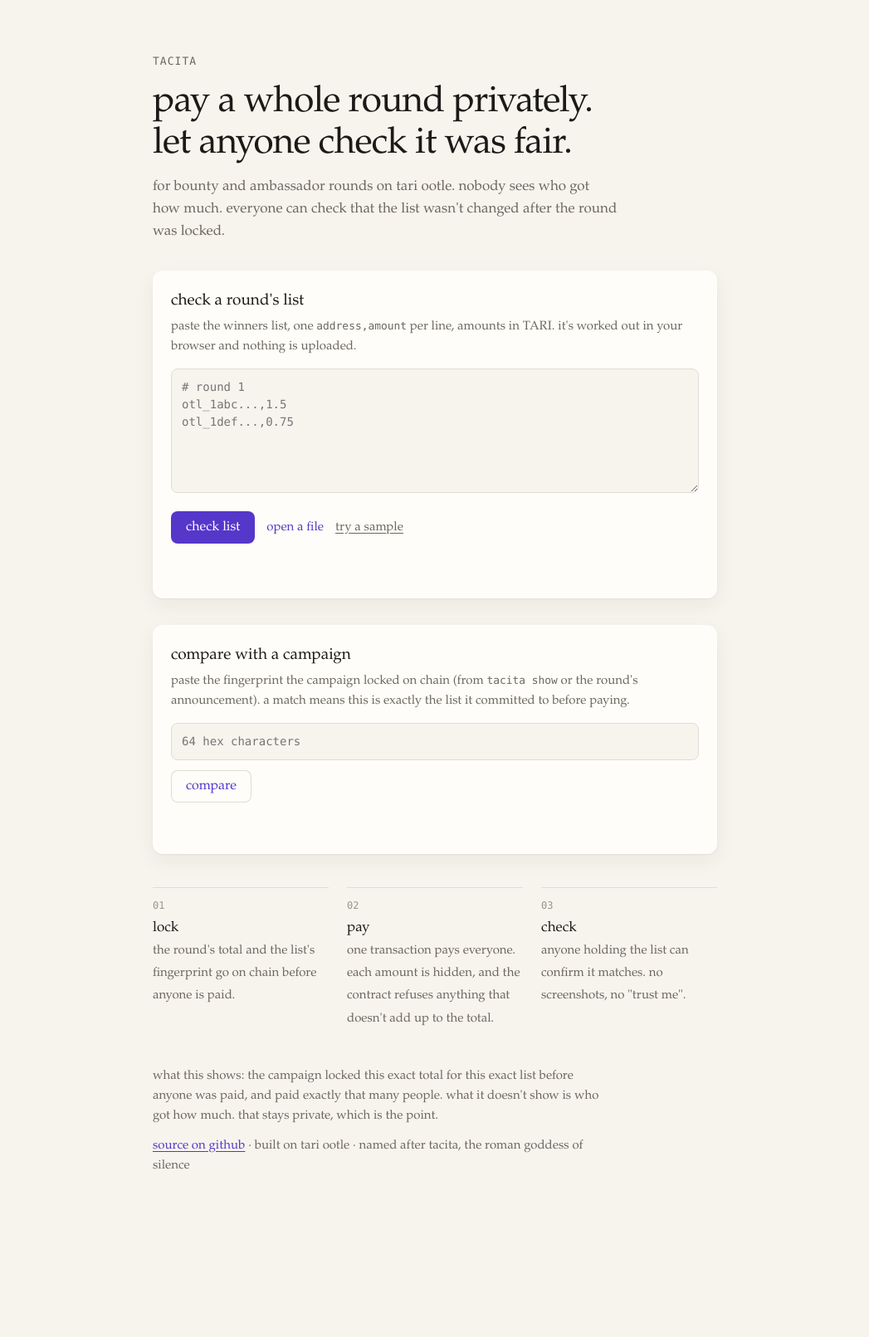
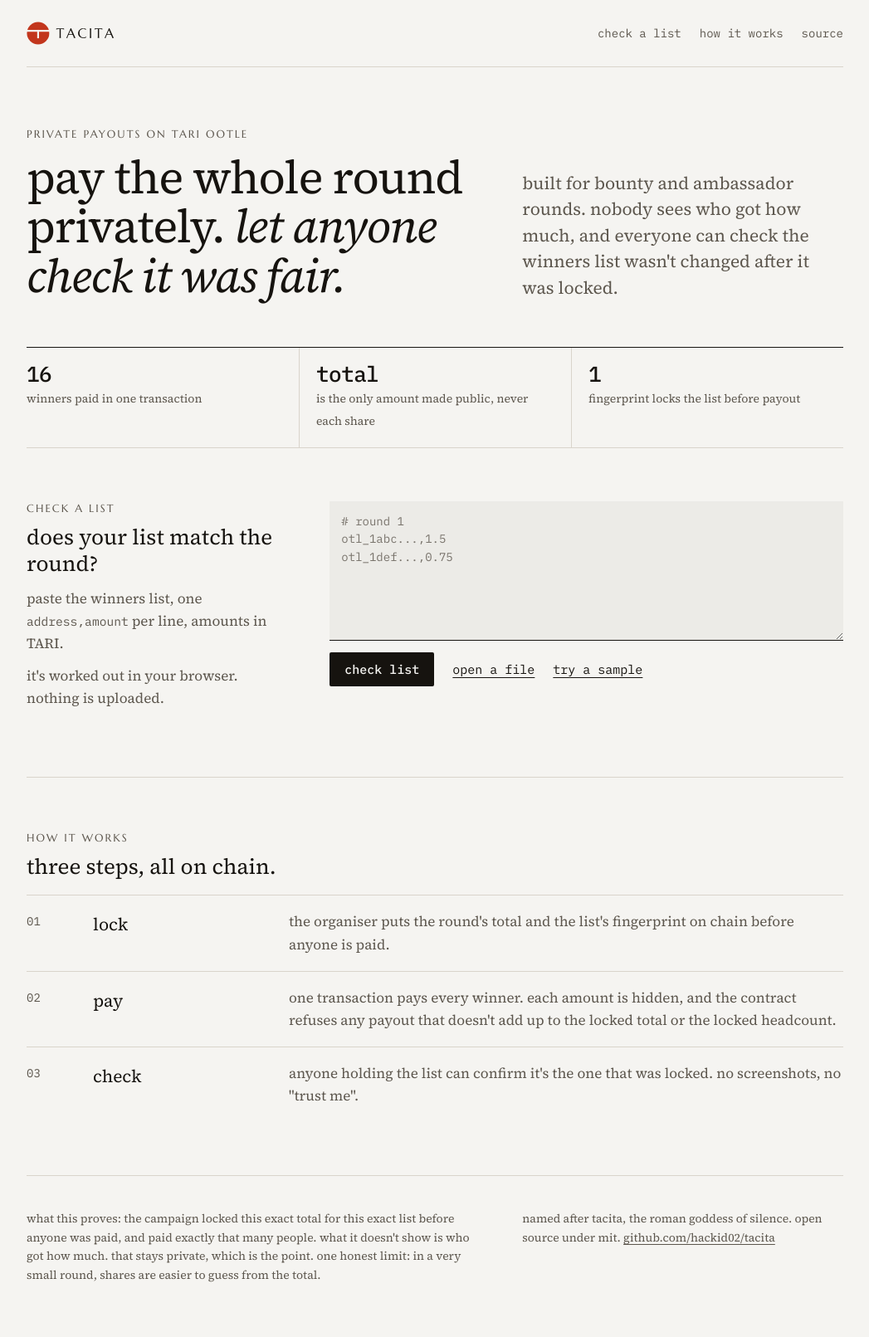
Before and after one commit to hackid02/tacita, a plain HTML site: page docs/index.html in a window 1280 px wide. Shown: the whole page at 83% size, without its empty margins (116-1163 px from the left). Before the commit the page ends 1501 px from the top, so only its background shows below. Drawn offline with Linux system fonts and the light colour scheme.

Commit message:
brand and page redesign: seal mark, inscriptional wordmark, editorial layout
drops the violet accent and card layout, self-hosts source serif 4, ibm plex mono and
marcellus (sil ofl), and records the rules in DESIGN.md.

Co-Authored-By: Claude Opus 5.5 <noreply@anthropic.com>
Claude-Session: https://claude.ai/code/session_0139vCPaa9h1P3y2SWkmfb4X

```diff
--- a/docs/index.html
+++ b/docs/index.html
@@ -3,146 +3,211 @@
 <head>
 <meta charset="utf-8">
 <meta name="viewport" content="width=device-width, initial-scale=1">
-<title>tacita · private payouts you can check</title>
-<meta name="description" content="pay a whole bounty or ambassador round privately on tari ootle, and let anyone check it was fair.">
+<title>tacita · private payouts anyone can check</title>
+<meta name="description" content="pay a whole bounty or ambassador round privately on tari ootle, and let anyone check the list wasn't changed.">
+<link rel="icon" href="brand/favicon.svg" type="image/svg+xml">
+<link rel="preload" href="fonts/source-serif-4-latin-400-normal.woff2" as="font" type="font/woff2" crossorigin>
 <style>
+  /* type: source serif 4 for reading, ibm plex mono for anything you might copy or compare,
+     marcellus (an inscriptional roman) only for small capital labels. scale ratio 1.25. */
+  @font-face { font-family: "Source Serif 4"; src: url(fonts/source-serif-4-latin-400-normal.woff2) format("woff2"); font-weight: 400; font-display: swap; }
+  @font-face { font-family: "Source Serif 4"; src: url(fonts/source-serif-4-latin-400-italic.woff2) format("woff2"); font-weight: 400; font-style: italic; font-display: swap; }
+  @font-face { font-family: "Source Serif 4"; src: url(fonts/source-serif-4-latin-600-normal.woff2) format("woff2"); font-weight: 600; font-display: swap; }
+  @font-face { font-family: "Plex Mono"; src: url(fonts/ibm-plex-mono-latin-400-normal.woff2) format("woff2"); font-weight: 400; font-display: swap; }
+  @font-face { font-family: "Plex Mono"; src: url(fonts/ibm-plex-mono-latin-500-normal.woff2) format("woff2"); font-weight: 500; font-display: swap; }
+  @font-face { font-family: "Marcellus"; src: url(fonts/marcellus-latin-400-normal.woff2) format("woff2"); font-display: swap; }
+
   :root {
-    --ink: #1c1a17;
-    --muted: #6d675e;
-    --faint: #9a948a;
-    --line: #e2dcd1;
-    --paper: #f7f4ee;
-    --card: #fffdf9;
-    --accent: #5537c9;
-    --accent-ink: #ffffff;
-    --ok: #1d7448;
-    --bad: #b3261e;
-    --shadow: 0 1px 2px rgba(28, 26, 23, 0.05), 0 8px 24px rgba(28, 26, 23, 0.06);
-    --serif: "Iowan Old Style", "Palatino Linotype", Palatino, Georgia, serif;
-    --mono: ui-monospace, "SFMono-Regular", "Cascadia Mono", Menlo, Consolas, monospace;
+    /* five colours with jobs. vermilion is roman rubrication ink: it marks the seal and the
+       fingerprint and nothing else. */
+    --ink: #16130f;
+    --soft: #5c564d;
+    --rule: #d9d4cb;
+    --paper: #f5f4f1;
+    --well: #ecebe7;
+    --seal: #c2361d;
+    --yes: #2c6a45;
+    --serif: "Source Serif 4", Georgia, serif;
+    --mono: "Plex Mono", ui-monospace, Menlo, Consolas, monospace;
+    --caps: "Marcellus", "Source Serif 4", serif;
+    --s1: 14px; --s2: 17px; --s3: 21px; --s4: 26px; --s5: 33px; --s6: 41px;
     --ease-out: cubic-bezier(0.23, 1, 0.32, 1);
   }
   @media (prefers-color-scheme: dark) {
-    :root {
-      --ink: #ece8e1; --muted: #a8a196; --faint: #7a746b; --line: #34302b; --paper: #141311; --card: #1c1a17;
-      --accent: #a894ff; --accent-ink: #141311; --ok: #62c793; --bad: #ff8a80;
-      --shadow: 0 1px 2px rgba(0, 0, 0, 0.3), 0 8px 24px rgba(0, 0, 0, 0.25);
+    :root { --ink: #eeebe5; --soft: #a59f95; --rule: #34302a; --paper: #12100d; --well: #1c1915; --seal: #e0533a; --yes: #6cc48f; }
   }
-  }
+
   * { box-sizing: border-box; }
   html { -webkit-text-size-adjust: 100%; }
-  body { margin: 0; background: var(--paper); color: var(--ink); font: 17px/1.6 var(--serif); }
-  main { max-width: 720px; margin: 0 auto; padding: 64px 20px 72px; }
-  code { font-family: var(--mono); font-size: 0.86em; }
+  body { margin: 0; background: var(--paper); color: var(--ink); font: var(--s2)/1.6 var(--serif); font-optical-sizing: auto; }
+  .wrap { max-width: 1040px; margin: 0 auto; padding: 0 28px; }
+  a { color: inherit; text-underline-offset: 3px; text-decoration-thickness: 1px; }
+  code { font: 0.86em var(--mono); }
 
-  .brand { font-family: var(--mono); font-size: 13px; letter-spacing: 0.08em; color: var(--muted); }
-  h1 { font-size: clamp(30px, 6vw, 44px); line-height: 1.15; font-weight: normal; letter-spacing: -0.02em; margin: 14px 0 12px; text-wrap: balance; }
-  .lede { color: var(--muted); margin: 0; max-width: 34em; text-wrap: pretty; }
+  .top { display: flex; justify-content: space-between; align-items: center; padding: 26px 0; border-bottom: 1px solid var(--rule); }
+  .top img { height: 28px; width: auto; display: block; }
+  .top nav { font: var(--s1) var(--mono); color: var(--soft); display: flex; gap: 22px; }
+  .top nav a { text-decoration: none; }
 
-  .card { background: var(--card); border-radius: 12px; box-shadow: var(--shadow); padding: 22px; margin-top: 32px; }
-  h2 { font-size: 19px; font-weight: normal; margin: 0 0 4px; }
-  .hint { color: var(--muted); font-size: 15px; margin: 0 0 14px; }
+  .label { font: 13px var(--caps); letter-spacing: 0.16em; text-transform: uppercase; color: var(--soft); }
+
+  .hero { display: grid; grid-template-columns: 7fr 5fr; gap: 56px; padding: 72px 0 56px; align-items: end; }
+  h1 { font-size: clamp(var(--s5), 5.4vw, 56px); line-height: 1.06; font-weight: 400; letter-spacing: -0.02em; margin: 14px 0 0; text-wrap: balance; }
+  h1 em { font-style: italic; }
+  .hero p { margin: 0; color: var(--soft); font-size: var(--s3); line-height: 1.5; text-wrap: pretty; }
+
+  .facts { display: grid; grid-template-columns: repeat(3, 1fr); border-top: 1px solid var(--ink); border-bottom: 1px solid var(--rule); }
+  .facts div { padding: 16px 20px 18px 0; }
+  .facts div + div { padding-left: 20px; border-left: 1px solid var(--rule); }
+  .facts b { display: block; font: 500 var(--s4)/1.2 var(--mono); letter-spacing: -0.02em; }
+  .facts span { color: var(--soft); font-size: var(--s1); }
+
+  .tool { display: grid; grid-template-columns: 4fr 8fr; gap: 56px; padding: 64px 0; border-bottom: 1px solid var(--rule); }
+  h2 { font-size: var(--s4); font-weight: 400; line-height: 1.25; margin: 10px 0 12px; }
+  .side p { color: var(--soft); margin: 0 0 12px; font-size: var(--s2); }
 
   textarea, input {
-    width: 100%; font: 14px/1.5 var(--mono); color: var(--ink); background: var(--paper);
-    border: 1px solid var(--line); border-radius: 8px; padding: 11px 12px;
+    width: 100%; font: 14px/1.55 var(--mono); color: var(--ink); background: var(--well);
+    border: 0; border-bottom: 1px solid var(--ink); border-radius: 0; padding: 14px 14px 12px;
   }
-  textarea { min-height: 150px; resize: vertical; }
-  textarea:focus-visible, input:focus-visible, button:focus-visible, .file:focus-within { outline: 2px solid var(--accent); outline-offset: 2px; }
-  .row { display: flex; gap: 14px; margin-top: 12px; flex-wrap: wrap; align-items: center; }
+  textarea { min-height: 168px; resize: vertical; display: block; }
+  ::placeholder { color: var(--soft); opacity: 0.8; }
+  :focus-visible { outline: 2px solid var(--seal); outline-offset: 2px; }
+  .row { display: flex; gap: 22px; margin-top: 14px; flex-wrap: wrap; align-items: center; }
   button {
-    font: 16px var(--serif); background: var(--accent); color: var(--accent-ink); border: 0; border-radius: 8px;
-    padding: 10px 18px; cursor: pointer; transition: transform 160ms var(--ease-out);
+    font: 500 15px var(--mono); background: var(--ink); color: var(--paper); border: 0; border-radius: 2px;
+    padding: 11px 18px; cursor: pointer; transition: transform 160ms var(--ease-out);
   }
   button:active { transform: scale(0.97); }
-  button.quiet { background: transparent; color: var(--accent); box-shadow: inset 0 0 0 1px var(--line); }
-  .file { font-size: 15px; color: var(--accent); cursor: pointer; }
+  .ghost { background: none; color: var(--ink); padding: 0; font: 15px var(--mono); text-decoration: underline; text-underline-offset: 4px; text-decoration-thickness: 1px; }
+  .file { font: 15px var(--mono); text-decoration: underline; text-underline-offset: 4px; text-decoration-thickness: 1px; cursor: pointer; }
   .file input { position: absolute; opacity: 0; width: 1px; height: 1px; }
-  .link { font: 15px var(--serif); background: none; color: var(--muted); padding: 0; text-decoration: underline; text-underline-offset: 3px; }
   @media (hover: hover) and (pointer: fine) {
-    button:not(.link):hover { filter: brightness(1.08); }
-    .file:hover, .link:hover { color: var(--ink); }
+    button:not(.ghost):hover { background: var(--seal); }
+    .ghost:hover, .file:hover, .top nav a:hover { color: var(--seal); }
   }
 
-  /* the fold: list lines collapse into the fingerprint */
-  .stage { position: relative; margin-top: 18px; }
-  .lines { font: 12px/1.9 var(--mono); color: var(--muted); }
-  .lines div { display: flex; justify-content: space-between; gap: 12px; white-space: nowrap; overflow: hidden; }
+  .lines { font: 12px/1.9 var(--mono); color: var(--soft); margin-top: 18px; }
+  .lines div { display: flex; justify-content: space-between; gap: 14px; white-space: nowrap; overflow: hidden; }
   .lines .addr { overflow: hidden; text-overflow: ellipsis; }
   .lines .amt { color: var(--ink); }
 
-  dl { display: grid; grid-template-columns: max-content 1fr; gap: 6px 18px; margin: 0; font-size: 15px; }
-  dt { color: var(--muted); }
-  dd { margin: 0; font: 14px/1.5 var(--mono); overflow-wrap: anywhere; }
-  .root { color: var(--accent); }
-  .msg { margin-top: 14px; font-size: 16px; min-height: 1.6em; }
-  .msg.ok { color: var(--ok); }
-  .msg.bad { color: var(--bad); }
-  .errors { margin: 8px 0 0; padding-left: 18px; color: var(--bad); font-size: 15px; }
+  .ledger { margin-top: 22px; border-top: 1px solid var(--ink); }
+  .ledger div { display: grid; grid-template-columns: 130px 1fr; gap: 16px; padding: 10px 0; border-bottom: 1px solid var(--rule); }
+  .ledger dt { font: 13px var(--caps); letter-spacing: 0.14em; text-transform: uppercase; color: var(--soft); padding-top: 2px; }
+  .ledger dd { margin: 0; font: 15px/1.5 var(--mono); overflow-wrap: anywhere; }
+  .ledger .fp { color: var(--seal); }
+  dl { margin: 0; }
+
+  .msg { margin-top: 14px; font-size: var(--s2); min-height: 1.6em; }
+  .msg.yes { color: var(--yes); }
+  .msg.no { color: var(--ink); }
+  .msg.no::before { content: ""; display: inline-block; width: 8px; height: 8px; background: var(--seal); border-radius: 50%; margin: 0 10px 2px 0; }
+  .errors { margin: 10px 0 0; padding: 0; list-style: none; font: 14px/1.6 var(--mono); }
+  .errors li::before { content: "× "; color: var(--seal); }
   .errors:empty { display: none; }
 
-  .steps { list-style: none; padding: 0; margin: 40px 0 0; display: grid; grid-template-columns: repeat(3, 1fr); gap: 22px; }
-  .steps li { border-top: 1px solid var(--line); padding-top: 12px; }
-  .steps b { display: block; font-weight: normal; font-size: 17px; }
-  .steps span { color: var(--muted); font-size: 15px; }
-  .steps .n { font-family: var(--mono); font-size: 12px; color: var(--faint); display: block; margin-bottom: 4px; }
-  @media (max-width: 620px) { .steps { grid-template-columns: 1fr; gap: 14px; } }
+  .how { padding: 64px 0; border-bottom: 1px solid var(--rule); }
+  .how ol { list-style: none; margin: 18px 0 0; padding: 0; counter-reset: s; }
+  .how li { display: grid; grid-template-columns: 64px 220px 1fr; gap: 16px; padding: 18px 0; border-top: 1px solid var(--rule); counter-increment: s; }
+  .how li::before { content: counter(s, decimal-leading-zero); font: 14px var(--mono); color: var(--soft); padding-top: 4px; }
+  .how b { font-weight: 400; font-size: var(--s3); }
+  .how span { color: var(--soft); }
 
-  footer { margin-top: 44px; color: var(--muted); font-size: 15px; }
-  footer p { margin: 0 0 12px; max-width: 36em; }
-  footer a { color: var(--accent); text-underline-offset: 3px; }
+  footer { padding: 40px 0 64px; color: var(--soft); font-size: var(--s1); display: grid; grid-template-columns: 7fr 5fr; gap: 56px; }
+  footer p { margin: 0; }
+
+  @media (max-width: 820px) {
+    .hero, .tool, footer { grid-template-columns: 1fr; gap: 22px; }
+    .hero { padding: 48px 0 36px; }
+    .tool, .how { padding: 44px 0; }
+    .how li { grid-template-columns: 44px 1fr; }
+    .how li span { grid-column: 2; }
+  }
+  @media (max-width: 560px) {
+    .wrap { padding: 0 20px; }
+    .facts { grid-template-columns: 1fr; }
+    .facts div + div { padding-left: 0; border-left: 0; border-top: 1px solid var(--rule); }
+    .ledger div { grid-template-columns: 1fr; gap: 2px; }
+    .top nav a.hide-sm { display: none; }
+  }
   [hidden] { display: none !important; }
 </style>
 </head>
 <body>
-<main>
-  <div class="brand">TACITA</div>
-  <h1>pay a whole round privately. let anyone check it was fair.</h1>
-  <p class="lede">for bounty and ambassador rounds on tari ootle. nobody sees who got how much. everyone can check that the list wasn't changed after the round was locked.</p>
+<div class="wrap">
+  <header class="top">
+    <picture>
+      <source srcset="brand/tacita-logo-dark.svg" media="(prefers-color-scheme: dark)">
+      <img src="brand/tacita-logo.svg" alt="tacita" width="106" height="28">
+    </picture>
+    <nav><a href="#check">check a list</a><a class="hide-sm" href="#how">how it works</a><a href="https://github.com/hackid02/tacita">source</a></nav>
+  </header>
 
-  <section class="card" aria-labelledby="check-h">
-    <h2 id="check-h">check a round's list</h2>
-    <p class="hint">paste the winners list, one <code>address,amount</code> per line, amounts in TARI. it's worked out in your browser and nothing is uploaded.</p>
+  <section class="hero">
+    <div>
+      <div class="label">private payouts on tari ootle</div>
+      <h1>pay the whole round privately. <em>let anyone check it was fair.</em></h1>
+    </div>
+    <p>built for bounty and ambassador rounds. nobody sees who got how much, and everyone can check the winners list wasn't changed after it was locked.</p>
+  </section>
+
+  <div class="facts">
+    <div><b>16</b><span>winners paid in one transaction</span></div>
+    <div><b>total</b><span>is the only amount made public, never each share</span></div>
+    <div><b>1</b><span>fingerprint locks the list before payout</span></div>
+  </div>
+
+  <section class="tool" id="check" aria-labelledby="check-h">
+    <div class="side">
+      <div class="label">check a list</div>
+      <h2 id="check-h">does your list match the round?</h2>
+      <p>paste the winners list, one <code>address,amount</code> per line, amounts in TARI.</p>
+      <p>it's worked out in your browser. nothing is uploaded.</p>
+    </div>
+    <div>
       <textarea id="list" spellcheck="false" autocapitalize="off" autocomplete="off" aria-label="winners list" placeholder="# round 1&#10;otl_1abc...,1.5&#10;otl_1def...,0.75"></textarea>
       <div class="row">
         <button id="go">check list</button>
         <label class="file">open a file<input id="file" type="file" accept=".csv,.txt,text/plain"></label>
-      <button class="link" id="sample" type="button">try a sample</button>
+        <button class="ghost" id="sample" type="button">try a sample</button>
       </div>
 
-    <div class="stage" id="stage" aria-live="polite">
+      <div aria-live="polite">
         <div class="lines" id="lines" aria-hidden="true"></div>
-      <div id="result" hidden>
-        <dl>
-          <dt>winners</dt><dd id="r-count"></dd>
-          <dt>total</dt><dd id="r-total"></dd>
-          <dt>fingerprint</dt><dd id="r-root" class="root"></dd>
+        <dl class="ledger" id="result" hidden>
+          <div><dt>winners</dt><dd id="r-count"></dd></div>
+          <div><dt>total</dt><dd id="r-total"></dd></div>
+          <div><dt>fingerprint</dt><dd id="r-root" class="fp"></dd></div>
         </dl>
-      </div>
       </div>
       <div id="msg" class="msg" role="status"></div>
       <ul id="errors" class="errors"></ul>
+
+      <div id="cmp-box" hidden style="margin-top:34px">
+        <div class="label" style="margin-bottom:10px">compare with the campaign</div>
+        <input id="expected" spellcheck="false" autocapitalize="off" autocomplete="off" aria-label="campaign fingerprint" placeholder="paste the fingerprint the campaign locked on chain">
+        <div class="row"><button id="compare">compare</button></div>
+        <div id="cmp" class="msg" role="status"></div>
+      </div>
+    </div>
   </section>
 
-  <section class="card" aria-labelledby="cmp-h">
-    <h2 id="cmp-h">compare with a campaign</h2>
-    <p class="hint">paste the fingerprint the campaign locked on chain (from <code>tacita show</code> or the round's announcement). a match means this is exactly the list it committed to before paying.</p>
-    <input id="expected" spellcheck="false" autocapitalize="off" autocomplete="off" aria-label="campaign fingerprint" placeholder="64 hex characters">
-    <div class="row"><button class="quiet" id="compare">compare</button></div>
-    <div id="cmp" class="msg" role="status"></div>
+  <section class="how" id="how" aria-labelledby="how-h">
+    <div class="label">how it works</div>
+    <h2 id="how-h">three steps, all on chain.</h2>
+    <ol>
+      <li><b>lock</b><span>the organiser puts the round's total and the list's fingerprint on chain before anyone is paid.</span></li>
+      <li><b>pay</b><span>one transaction pays every winner. each amount is hidden, and the contract refuses any payout that doesn't add up to the locked total or the locked headcount.</span></li>
+      <li><b>check</b><span>anyone holding the list can confirm it's the one that was locked. no screenshots, no "trust me".</span></li>
+    </ol>
   </section>
 
-  <ol class="steps">
-    <li><span class="n">01</span><b>lock</b><span>the round's total and the list's fingerprint go on chain before anyone is paid.</span></li>
-    <li><span class="n">02</span><b>pay</b><span>one transaction pays everyone. each amount is hidden, and the contract refuses anything that doesn't add up to the total.</span></li>
-    <li><span class="n">03</span><b>check</b><span>anyone holding the list can confirm it matches. no screenshots, no "trust me".</span></li>
-  </ol>
-
   <footer>
-    <p>what this shows: the campaign locked this exact total for this exact list before anyone was paid, and paid exactly that many people. what it doesn't show is who got how much. that stays private, which is the point.</p>
-    <p><a href="https://github.com/hackid02/tacita">source on github</a> · built on tari ootle · named after tacita, the roman goddess of silence</p>
+    <p>what this proves: the campaign locked this exact total for this exact list before anyone was paid, and paid exactly that many people. what it doesn't show is who got how much. that stays private, which is the point. one honest limit: in a very small round, shares are easier to guess from the total.</p>
+    <p>named after tacita, the roman goddess of silence. open source under mit. <a href="https://github.com/hackid02/tacita">github.com/hackid02/tacita</a></p>
   </footer>
-</main>
+</div>
 
 <script>
 // keep this in step with cli/src/manifest.rs. the fingerprint must match byte for byte.
@@ -195,20 +260,19 @@ async function rootOf(lines) {
 
 const $ = id => document.getElementById(id);
 const reduced = matchMedia("(prefers-reduced-motion: reduce)");
+const EASE = "cubic-bezier(0.23, 1, 0.32, 1)";
 let lastRoot = null;
-let running = null;
+let running = [];
 
-function plural(n, word) { return n + " " + word + (n === 1 ? "" : "s"); }
-
+const plural = (n, w) => n + " " + w + (n === 1 ? "" : "s");
 function setMsg(el, text, kind) { el.textContent = text; el.className = "msg" + (kind ? " " + kind : ""); }
 
-// the signature moment: each line slides down into the fingerprint and its amount blurs out.
+// the one moment that moves: each line drops toward the fingerprint and its amount blurs out.
 async function fold(lines) {
   const box = $("lines");
+  running.forEach(a => a.cancel());
   box.innerHTML = "";
-  if (running) running.forEach(a => a.cancel());
-  const shown = lines.slice(0, 8);
-  const rows = shown.map(l => {
+  const rows = lines.slice(0, 8).map(l => {
     const d = document.createElement("div");
     const a = document.createElement("span"); a.className = "addr"; a.textContent = l.address;
     const m = document.createElement("span"); m.className = "amt"; m.textContent = fmtTari(l.amount);
@@ -219,11 +283,11 @@ async function fold(lines) {
   } else {
     running = [];
     rows.forEach((r, i) => {
-      const lift = (rows.length - i) * 6;
+      const drop = (rows.length - i) * 6;
       running.push(r.m.animate([{ filter: "blur(0)" }, { filter: "blur(4px)" }], { duration: 220, delay: i * 40, easing: "ease", fill: "forwards" }));
       running.push(r.d.animate(
-        [{ transform: "translateY(0) scale(1)", opacity: 1 }, { transform: "translateY(" + lift + "px) scale(0.96)", opacity: 0 }],
-        { duration: 280, delay: 120 + i * 40, easing: "cubic-bezier(0.23, 1, 0.32, 1)", fill: "forwards" }
+        [{ transform: "translateY(0) scale(1)", opacity: 1 }, { transform: "translateY(" + drop + "px) scale(0.96)", opacity: 0 }],
+        { duration: 280, delay: 120 + i * 40, easing: EASE, fill: "forwards" }
       ));
     });
   }
@@ -231,13 +295,12 @@ async function fold(lines) {
   box.innerHTML = "";
 }
 
-function reveal() {
-  const r = $("result");
-  r.hidden = false;
-  const frames = reduced.matches
+function reveal(el) {
+  el.hidden = false;
+  el.animate(reduced.matches
     ? [{ opacity: 0 }, { opacity: 1 }]
-    : [{ opacity: 0, transform: "scale(0.97)", filter: "blur(2px)" }, { opacity: 1, transform: "scale(1)", filter: "blur(0)" }];
-  r.animate(frames, { duration: 240, easing: "cubic-bezier(0.23, 1, 0.32, 1)" });
+    : [{ opacity: 0, transform: "translateY(4px)", filter: "blur(2px)" }, { opacity: 1, transform: "none", filter: "blur(0)" }],
+    { duration: 240, easing: EASE });
 }
 
 async function check() {
@@ -254,21 +317,22 @@ async function check() {
   $("r-count").textContent = lines.length;
   $("r-total").textContent = fmtTari(lines.reduce((a, l) => a + l.amount, 0n)) + " TARI";
   $("r-root").textContent = root;
-  reveal();
-  setMsg($("msg"), "valid list: " + plural(lines.length, "winner") + ". the amounts aren't part of what anyone else sees.", "ok");
+  reveal($("result"));
+  setMsg($("msg"), "valid list, " + plural(lines.length, "winner") + ". only the fingerprint is ever published.", "yes");
+  if ($("cmp-box").hidden) reveal($("cmp-box"));
   if ($("expected").value.trim()) compare();
 }
 
 function compare() {
   const want = $("expected").value.trim().toLowerCase().replace(/^0x/, "");
   const out = $("cmp");
-  if (!lastRoot) return setMsg(out, "check a list first.", "bad");
-  if (!/^[0-9a-f]{64}$/.test(want)) return setMsg(out, "a fingerprint is 64 characters, 0-9 and a-f.", "bad");
-  if (want === lastRoot) setMsg(out, "match. this is the list the campaign committed to.", "ok");
-  else setMsg(out, "no match. this is not the list the campaign committed to.", "bad");
+  if (!lastRoot) return setMsg(out, "check a list first.", "no");
+  if (!/^[0-9a-f]{64}$/.test(want)) return setMsg(out, "a fingerprint is 64 characters, 0-9 and a-f.", "no");
+  if (want === lastRoot) setMsg(out, "match. this is the list the campaign locked.", "yes");
+  else setMsg(out, "no match. this is not the list the campaign locked.", "no");
 }
 
-// a sample made of example addresses, so people can see the flow without a real round.
+// example addresses, so the flow can be seen without a real round.
 const SAMPLE = [
   "# sample round (example addresses)",
   "otl_1cscp8a5rhv7j5u4kzumgn48vn5ddkg3fp9ygp6agqgc7r9e5uda7vr3hah0l40yuu0x6saz7nl0e5pgcx79atmgka5pkmmhg0fdzkvqdwtdxq,1.5",
@@ -285,7 +349,7 @@ $("file").addEventListener("change", async e => {
   $("list").value = await f.text(); check();
 });
 const params = new URLSearchParams(location.hash.slice(1));
-if (params.get("root")) $("expected").value = params.get("root");
+if (params.get("root")) { $("expected").value = params.get("root"); $("cmp-box").hidden = false; }
 </script>
 </body>
 </html>
```
Also changed, not shown: docs/brand/favicon.svg (added), docs/brand/tacita-logo-dark.svg (added), docs/brand/tacita-logo.svg (added), docs/brand/tacita-mark.svg (added), docs/fonts/OFL.txt (added), docs/fonts/ibm-plex-mono-latin-400-normal.woff2 (added), docs/fonts/ibm-plex-mono-latin-500-normal.woff2 (added), docs/fonts/marcellus-latin-400-normal.woff2 (added), docs/fonts/source-serif-4-latin-400-italic.woff2 (added), docs/fonts/source-serif-4-latin-400-normal.woff2 (added), docs/fonts/source-serif-4-latin-600-normal.woff2 (added), 1 other file. Lines whose indentation alone changed are shown as unchanged.
